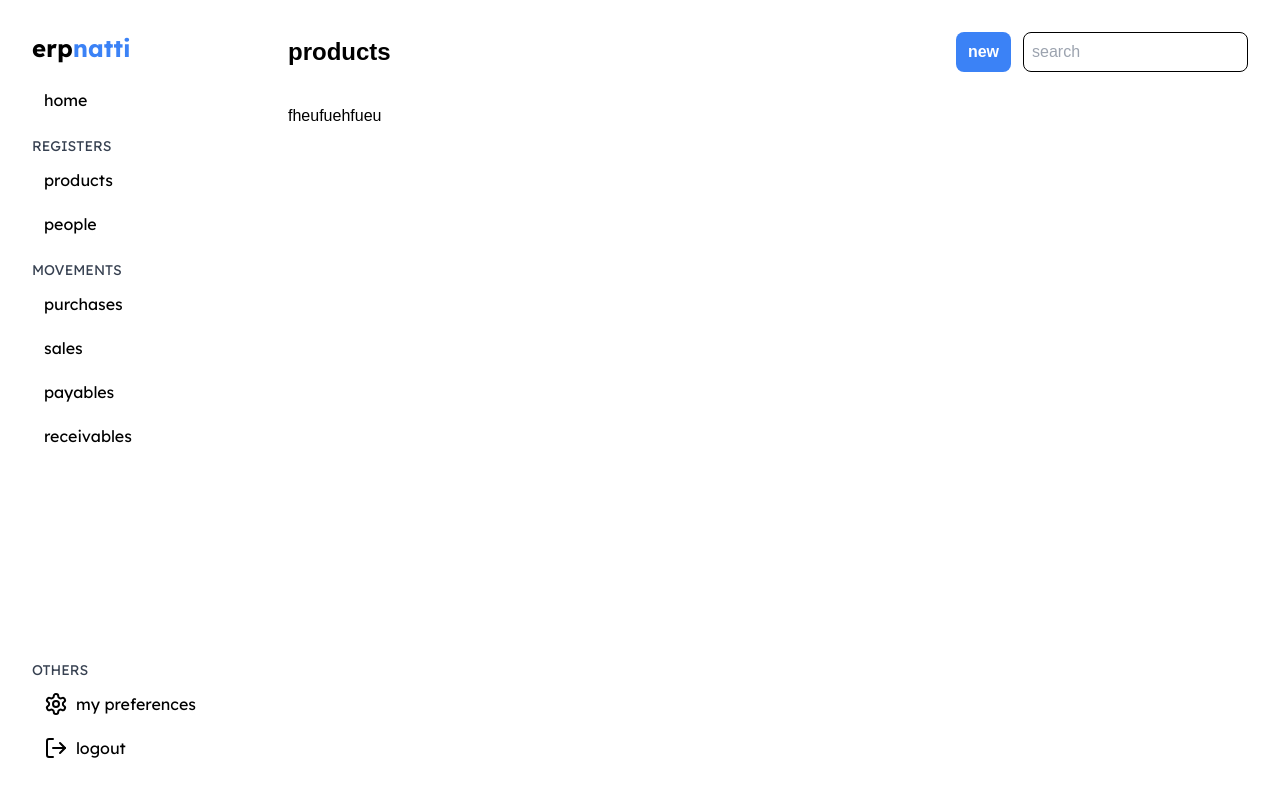
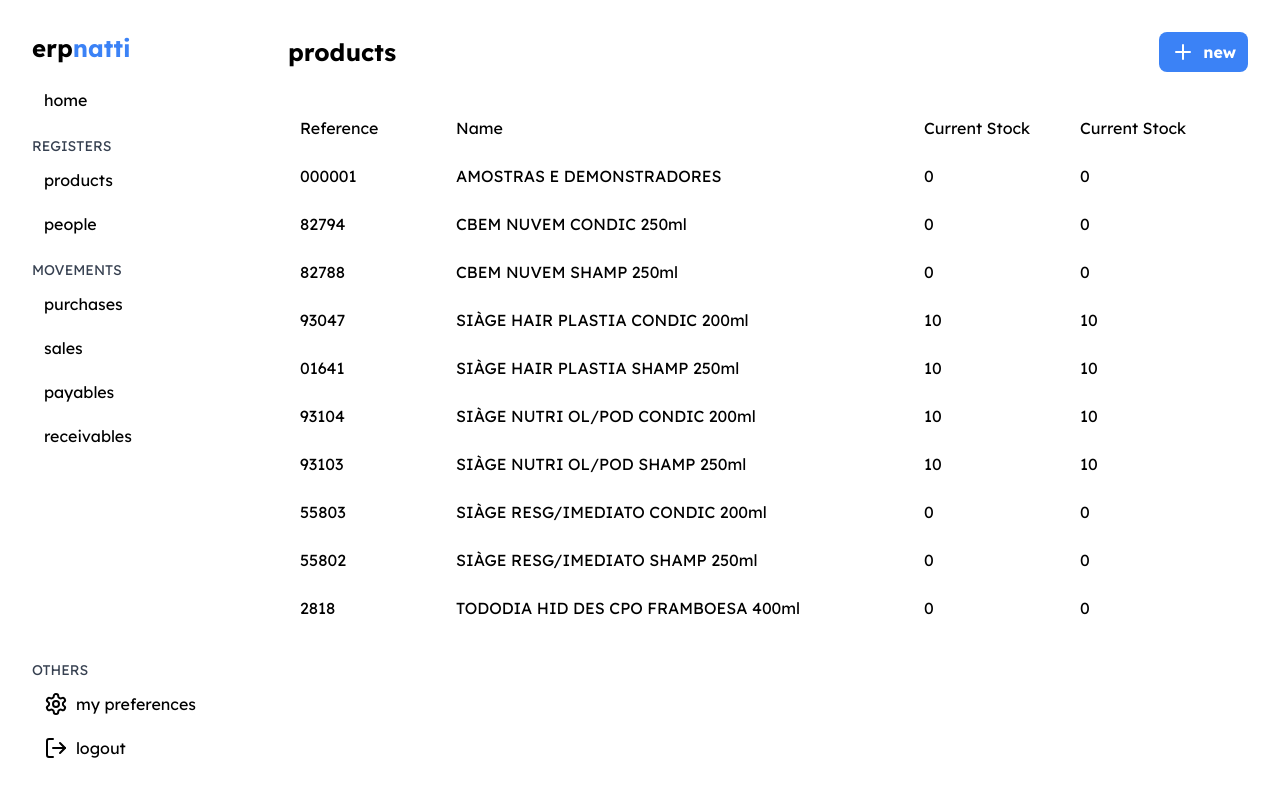
Before and after one commit to gabrielwbenatti/erpnatti-web, a Next.js app: page /products in a window 1280 px wide. Shown: the top 796 px of the page. Built offline with nearby package versions, Linux system fonts and the light colour scheme.

Commit message:
diversas melhorias

```diff
--- a/app/(dashboard)/layout.tsx
+++ b/app/(dashboard)/layout.tsx
@@ -7,7 +7,7 @@
   children: React.ReactNode;
 }>) {
   return (
-    <div className="flex">
+    <div className="flex font-lexend">
       <Sidebar />
       <main className="w-full">{children}</main>
     </div>
--- /dev/null
+++ b/app/(dashboard)/products/data.ts
@@ -0,0 +1,138 @@
+type Product = {
+  id: number;
+  name: string;
+  barcode: string;
+  reference: string;
+  current_stock: number;
+  group: {};
+  line: {};
+};
+
+export const products: Product[] = [
+  {
+    id: 11,
+    name: "AMOSTRAS E DEMONSTRADORES",
+    barcode: "",
+    reference: "000001",
+    current_stock: 0,
+    group: {
+      id: 1,
+      name: "Cuidados Com o Cabelo",
+    },
+    line: {
+      id: 1,
+      name: "Cuide-se Bem",
+    },
+  },
+  {
+    id: 9,
+    name: "CBEM NUVEM CONDIC 250ml",
+    barcode: "",
+    reference: "82794",
+    current_stock: 0,
+    group: {
+      id: 1,
+      name: "Cuidados Com o Cabelo",
+    },
+    line: {
+      id: 1,
+      name: "Cuide-se Bem",
+    },
+  },
+  {
+    id: 8,
+    name: "CBEM NUVEM SHAMP 250ml",
+    barcode: "",
+    reference: "82788",
+    current_stock: 0,
+    group: {
+      id: 1,
+      name: "Cuidados Com o Cabelo",
+    },
+    line: {
+      id: 1,
+      name: "Cuide-se Bem",
+    },
+  },
+  {
+    id: 4,
+    name: "SIÀGE HAIR PLASTIA CONDIC 200ml",
+    barcode: "",
+    reference: "93047",
+    current_stock: 10,
+    group: {},
+    line: {},
+  },
+  {
+    id: 3,
+    name: "SIÀGE HAIR PLASTIA SHAMP 250ml",
+    barcode: "",
+    reference: "01641",
+    current_stock: 10,
+    group: {},
+    line: {},
+  },
+  {
+    id: 1,
+    name: "SIÀGE NUTRI OL/POD CONDIC 200ml",
+    barcode: "",
+    reference: "93104",
+    current_stock: 10,
+    group: {},
+    line: {},
+  },
+  {
+    id: 2,
+    name: "SIÀGE NUTRI OL/POD SHAMP 250ml",
+    barcode: "",
+    reference: "93103",
+    current_stock: 10,
+    group: {},
+    line: {},
+  },
+  {
+    id: 6,
+    name: "SIÀGE RESG/IMEDIATO CONDIC 200ml",
+    barcode: "",
+    reference: "55803",
+    current_stock: 0,
+    group: {
+      id: 1,
+      name: "Cuidados Com o Cabelo",
+    },
+    line: {
+      id: 6,
+      name: "Siàge",
+    },
+  },
+  {
+    id: 7,
+    name: "SIÀGE RESG/IMEDIATO SHAMP 250ml",
+    barcode: "",
+    reference: "55802",
+    current_stock: 0,
+    group: {
+      id: 1,
+      name: "Cuidados Com o Cabelo",
+    },
+    line: {
+      id: 6,
+      name: "Siàge",
+    },
+  },
+  {
+    id: 10,
+    name: "TODODIA HID DES CPO FRAMBOESA 400ml",
+    barcode: "",
+    reference: "2818",
+    current_stock: 0,
+    group: {
+      id: 1,
+      name: "Cuidados Com o Cabelo",
+    },
+    line: {
+      id: 1,
+      name: "Cuide-se Bem",
+    },
+  },
+];
--- /dev/null
+++ b/app/(dashboard)/products/new/page.tsx
@@ -0,0 +1,53 @@
+import { NattiButton, NattiButtonLink } from "@/components/common/NattiButton";
+import NattiInput from "@/components/common/NattiInput";
+import { Save, X } from "lucide-react";
+
+const ProductsNewPage = () => {
+  const handleSubmit = () => {};
+
+  return (
+    <div className="flex flex-col gap-8 px-8 pt-8">
+      <div className="flex items-center justify-between">
+        <h1 className="text-2xl font-bold">new product</h1>
+        <div className="flex gap-3">
+          <NattiButton label="save" icon={<Save />} />
+          <NattiButtonLink
+            href="/products"
+            label="cancel"
+            icon={<X />}
+            type="text-only"
+          />
+        </div>
+      </div>
+      <div className="flex flex-col">
+        <form action="post" className="">
+          <div className="grid grid-cols-12 gap-3">
+            <NattiInput
+              label="name"
+              placeholder="name"
+              className="col-span-9"
+            />
+            <NattiInput
+              label="sku/reference"
+              placeholder="sku/reference"
+              className="col-span-3"
+            />
+
+            <NattiInput
+              label="sale price"
+              placeholder="sale price"
+              className="col-span-3"
+            />
+            <NattiInput
+              label="promocional price"
+              placeholder="promocional price"
+              className="col-span-3"
+            />
+          </div>
+        </form>
+      </div>
+    </div>
+  );
+};
+
+export default ProductsNewPage;
--- a/app/(dashboard)/products/page.tsx
+++ b/app/(dashboard)/products/page.tsx
@@ -1,20 +1,40 @@
-import NattiButton from "@/components/shared/NattiButton";
 import Link from "next/link";
+import { products } from "./data";
+import { NattiButtonLink } from "@/components/common/NattiButton";
+import { Plus } from "lucide-react";
 
 function ProductsPage() {
+  // const handleNewClick = () => router.push("/products/new");
+
   return (
     <div className="flex flex-col gap-8 px-8 pt-8">
       <div className="flex items-center justify-between">
         <h1 className="text-2xl font-bold">products</h1>
-        <div className="flex gap-3">
-          <NattiButton label="new" />
-          <input
-            placeholder="search"
-            className="rounded-lg border border-black px-2 focus:outline-none"
-          />
+        <NattiButtonLink label="new" href="/products/new" icon={<Plus />} />
+      </div>
+      <div className="flex flex-col">
+        <div className="grid grid-cols-12 p-3">
+          <span className="col-span-2">Reference</span>
+          <span className="col-span-6">Name</span>
+          <span className="col-span-2">Current Stock</span>
+          <span className="col-span-2">Current Stock</span>
         </div>
+
+        {products.map((e, i) => (
+          <Link
+            key={i}
+            href={`/products/${e.id}`}
+            className="rounded-lg hover:bg-primary-100"
+          >
+            <div className="grid grid-cols-12 p-3">
+              <span className="col-span-2">{e.reference}</span>
+              <span className="col-span-6">{e.name}</span>
+              <span className="col-span-2">{e.current_stock}</span>
+              <span className="col-span-2">{e.current_stock}</span>
+            </div>
+          </Link>
+        ))}
       </div>
-      <div>fheufuehfueu</div>
     </div>
   );
 }
--- /dev/null
+++ b/components/common/NattiButton.tsx
@@ -0,0 +1,44 @@
+import Link from "next/link";
+import React from "react";
+
+type NattiButtonProps = {
+  label: string;
+  icon?: React.ReactNode;
+  type?: "primary" | "text-only";
+  onClick?: VoidFunction;
+};
+
+type NattiButtonLinkProps = NattiButtonProps & { href: string };
+
+const NattiButton: React.FC<NattiButtonProps> = ({
+  label,
+  icon,
+  type = "primary",
+  onClick,
+}: NattiButtonProps) => {
+  return (
+    <button
+      onClick={onClick}
+      className={`flex items-center gap-2 rounded-lg ${type === "primary" ? "bg-primary-500 text-white hover:bg-primary-600" : "bg-gray-100 hover:bg-gray-200"} px-3 py-2 font-bold`}
+    >
+      {icon && <span>{icon}</span>}
+      {label}
+    </button>
+  );
+};
+
+const NattiButtonLink: React.FC<NattiButtonLinkProps> = ({
+  label,
+  icon,
+  type,
+  href,
+  onClick,
+}: NattiButtonLinkProps) => {
+  return (
+    <Link href={href}>
+      <NattiButton label={label} type={type} icon={icon} onClick={onClick} />
+    </Link>
+  );
+};
+
+export { NattiButton, NattiButtonLink };
--- /dev/null
+++ b/components/common/NattiInput.tsx
@@ -0,0 +1,28 @@
+import React from "react";
+
+type NattiInputProps = {
+  label: string;
+  placeholder: string;
+  className?: string;
+  border?: "solid" | "none";
+};
+
+const NattiInput: React.FC<NattiInputProps> = ({
+  label,
+  placeholder,
+  border = "solid",
+  className,
+}: NattiInputProps) => {
+  return (
+    <div className={`flex flex-col gap-1 ${className}`}>
+      <span className="block text-sm">{label}</span>
+      <input
+        type="text"
+        placeholder={placeholder}
+        className={`${border === "solid" ? "border border-black" : "border-none"} rounded-lg p-2`}
+      />
+    </div>
+  );
+};
+
+export default NattiInput;
--- a/components/shared/NattiLogo.tsx
+++ b/components/common/NattiLogo.tsx
@@ -1,10 +1,10 @@
-function NattiLogo() {
+const NattiLogo = () => {
   return (
     <div className="flex select-none text-2xl font-bold">
       <span className="text-black">erp</span>
       <span className="text-primary-500">natti</span>
     </div>
   );
-}
+};
 
 export default NattiLogo;
--- a/components/shared/NattiButton.tsx
+++ /dev/null
@@ -1,21 +0,0 @@
-import React from "react";
-
-type NattiButtonProps = {
-  label: string;
-  icon?: React.ReactNode;
-  onClick?: VoidFunction;
-};
-
-const NattiButton = ({ label, icon, onClick }: NattiButtonProps) => {
-  return (
-    <button
-      onClick={onClick}
-      className="bg-primary-500 hover:bg-primary-600 flex items-center gap-2 rounded-lg px-3 py-2 font-bold text-white"
-    >
-      {icon && <span>{icon}</span>}
-      {label}
-    </button>
-  );
-};
-
-export default NattiButton;
--- a/components/sidebar/Sidebar.tsx
+++ b/components/sidebar/Sidebar.tsx
@@ -1,5 +1,5 @@
 import Link from "next/link";
-import NattiLogo from "../shared/NattiLogo";
+import NattiLogo from "../common/NattiLogo";
 import React from "react";
 import { LogOut, Settings } from "lucide-react";
 import SidebarGroup, { MenuItem } from "./SidebarGroup";
@@ -23,7 +23,7 @@
 
   return (
     <nav className="w-[20rem]">
-      <div className="font-lexend flex h-screen w-full flex-col justify-between p-8">
+      <div className="flex h-screen w-full flex-col justify-between p-8">
         <div className="flex flex-col gap-4">
           {/* Logotipo */}
           <NattiLogo />
```
